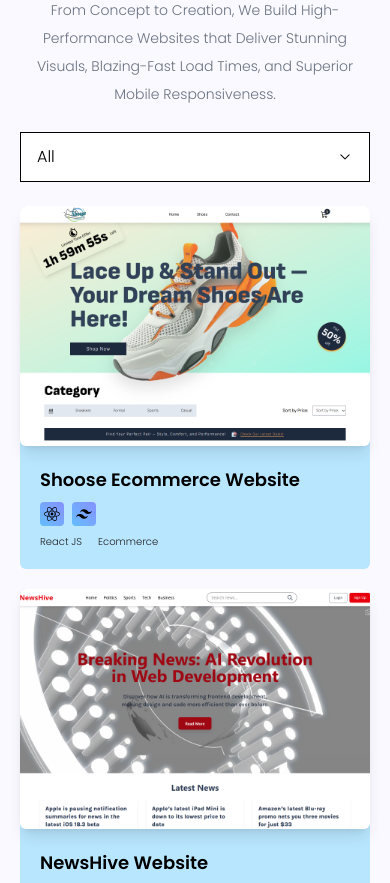
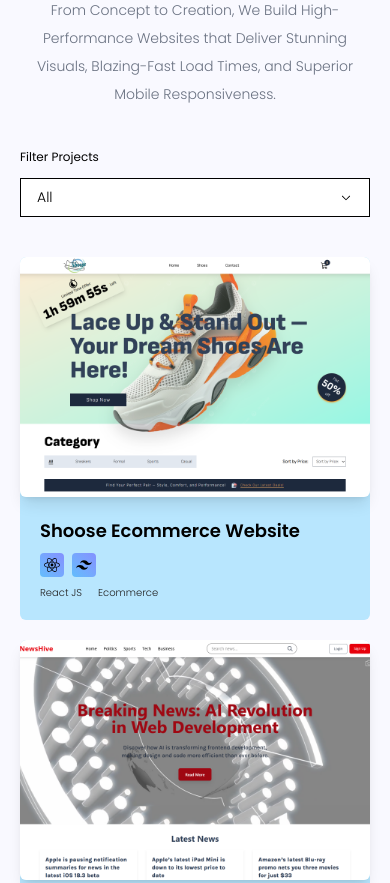
Before and after one commit to sadafshahab12/My-Portfolio, a React (Vite) app: page / in a window 390 px wide. Shown: the part 4160-5043 px from the top of the page. Built offline with nearby package versions, Linux system fonts and the light colour scheme.

Commit message:
project reponsiveness completed

```diff
--- a/src/App.css
+++ b/src/App.css
@@ -5,6 +5,7 @@
   --color-mypurple: #8490ff;
   --color-mysky: #62bdfc;
   --text-12: 12px;
+  --text-14: 14px;
   --breakpoint-xxxs: 22rem; /*335px*/
   --breakpoint-xxs: 27rem; /*435px*/
   --breakpoint-xs: 33rem; /*520px*/
--- a/src/components/ui/Project.jsx
+++ b/src/components/ui/Project.jsx
@@ -3,7 +3,6 @@ import { useState } from "react";
 import { BsBoxArrowUpRight } from "react-icons/bs";
 
 import { projectData } from "./Data";
-import { option } from "framer-motion/client";
 import { GoChevronDown } from "react-icons/go";
 const Project = () => {
   const [selectedFilter, setSelectedFilter] = useState("All");
@@ -78,25 +77,28 @@ const Project = () => {
             ))}
           </ul>
         </div>
-        <div className="sm:hidden block  my-6 relative">
+        <div className="sm:hidden block  my-10 relative">
+          <p className="text-12 pb-3">Filter Projects</p>
           <button
             onClick={() => setIsOpen(!isOpen)}
-            className="w-full border py-3 px-4 bg-white text-textlightblack text-center font-light flex justify-between items-center"
+            className="w-full border py-2 px-4 bg-white text-textlightblack text-center font-light flex justify-between items-center text-14"
           >
             {selectedFilter}{" "}
             <GoChevronDown
-              className={`transition-transform ${isOpen ? "rotate-180" : ""}`}
+              className={`transition-transform ${
+                isOpen ? "rotate-180" : "rotate-0"
+              } cursor-pointer`}
             />
           </button>
           <AnimatePresence>
-
-
             {isOpen && (
               <motion.ul
-            initial={{opacity : 0 , scale : 0.9}}
-            animate ={{opacity : 1 , scale : 1}}
-            exit={{opacity: 0 , scale: 0.9}}
-            className="absolute w-full border text-12 font-light py-3 text-center z-50 bg-white">
+                initial={{ opacity: 0, scale: 0.9 }}
+                animate={{ opacity: 1, scale: 1 }}
+                exit={{ opacity: 0, scale: 0.9 }}
+                transition={{ duration: 0.3, ease: "easeOut" }}
+                className="absolute top-20 w-full shadow-md text-12 font-light  text-center z-50 bg-white"
+              >
                 {filterArray.map((filter, index) => (
                   <li
                     value={filter}
```
Lines whose indentation alone changed are shown as unchanged.
